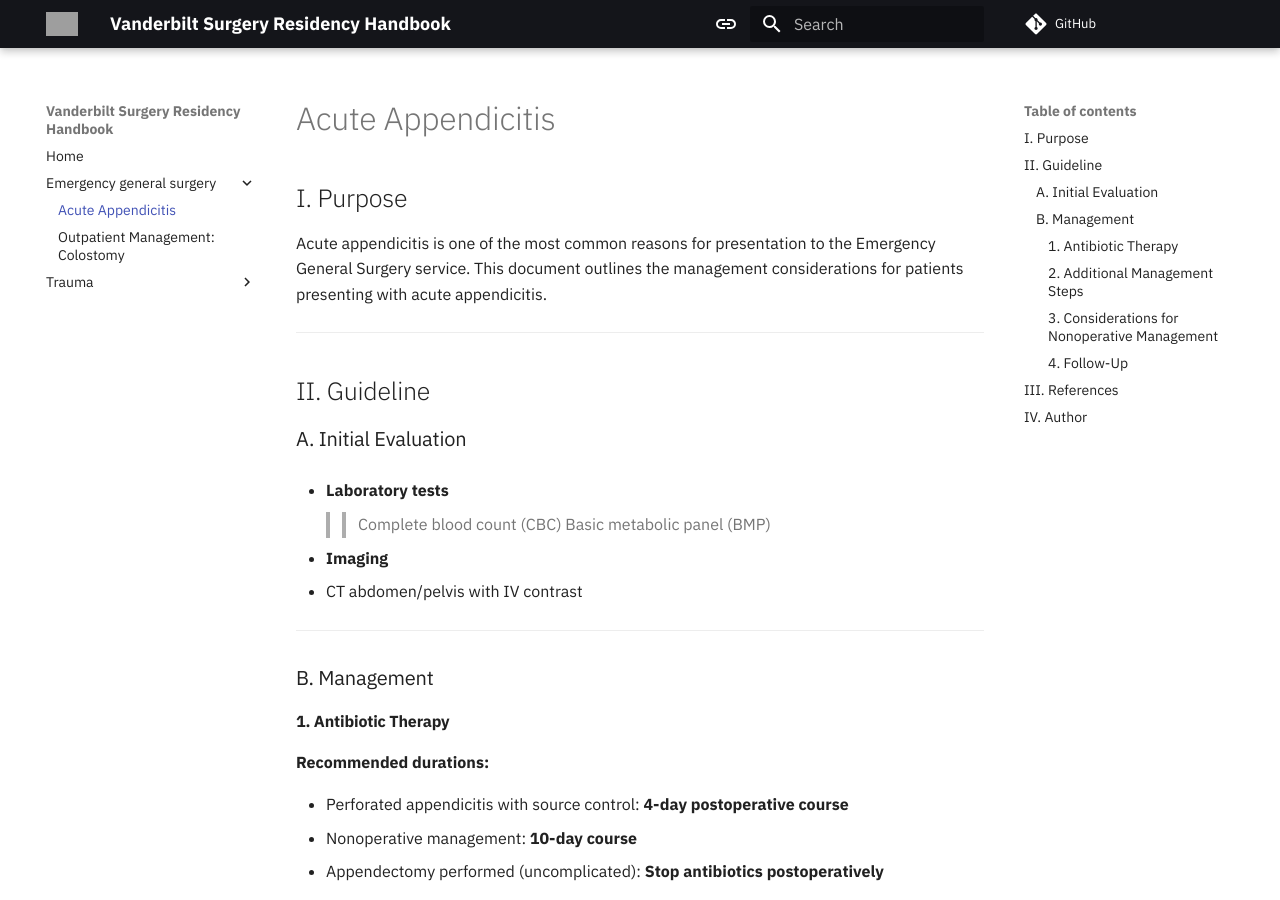
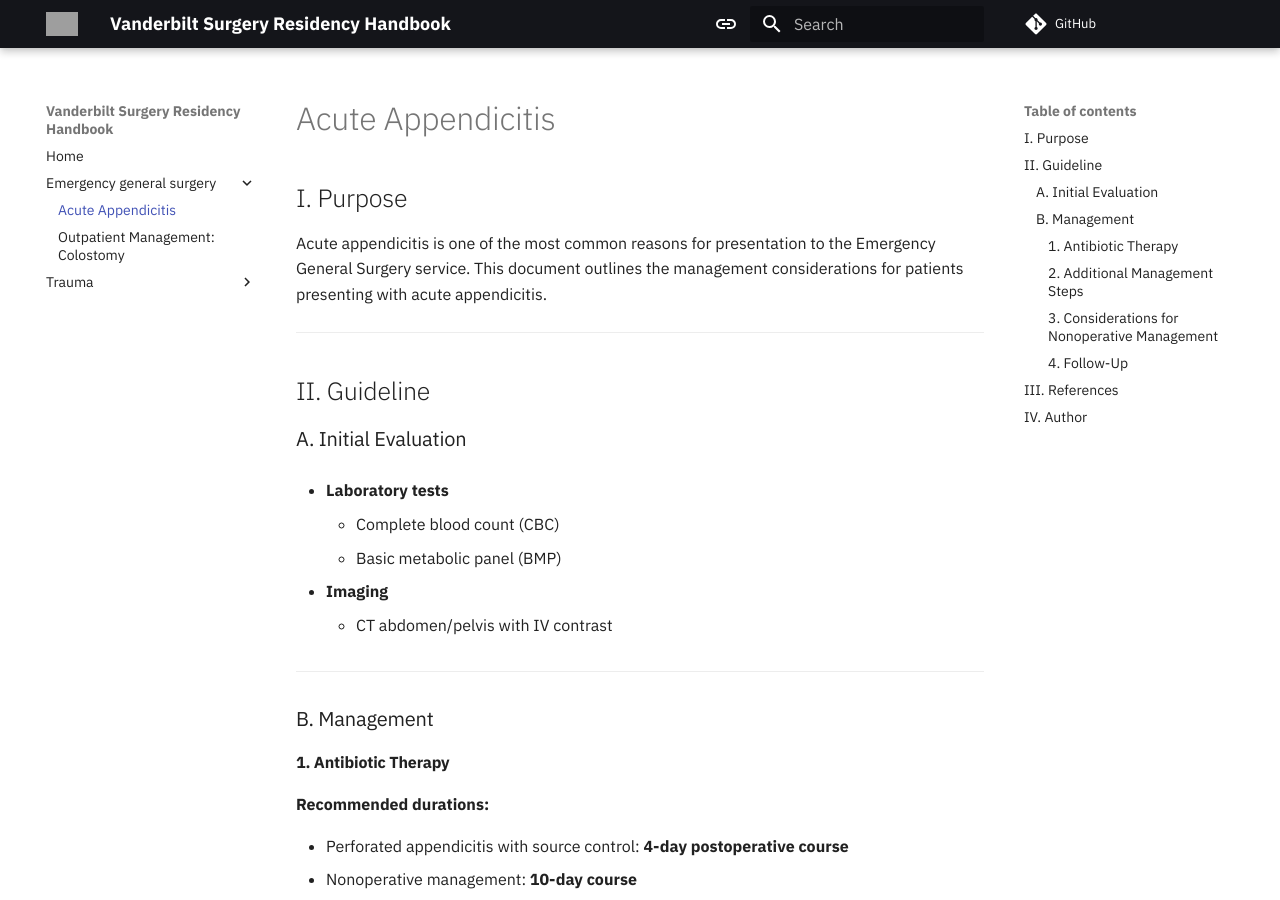
Before and after one commit to bilalmirza96/UOAGeneralSurgery, an MkDocs documentation site: the page built from docs/emergency-general-surgery/Acute Appendicitis.md, in a window 1280 px wide and 900 px high. Built offline with MkDocs 1.6.1 and Material for MkDocs 9.7.7, drawn with Linux system fonts in a browser that asks for light colours; comment, search, counter and statistics services are not loaded; grey boxes are pictures that could not be loaded.

```diff
--- a/docs/emergency-general-surgery/Acute Appendicitis.md
+++ b/docs/emergency-general-surgery/Acute Appendicitis.md
@@ -10,11 +10,11 @@ Acute appendicitis is one of the most common reasons for presentation to the Eme
 ### A. Initial Evaluation
 
 - **Laboratory tests**
-  >> Complete blood count (CBC)
-  >> Basic metabolic panel (BMP)
+    * Complete blood count (CBC)
+    * Basic metabolic panel (BMP)
 
 - **Imaging**
-  - CT abdomen/pelvis with IV contrast
+    * CT abdomen/pelvis with IV contrast
 
 ---
 
```
Also changed, not shown: other parts of docs/emergency-general-surgery/Acute Appendicitis.md (+4 -4 lines).
